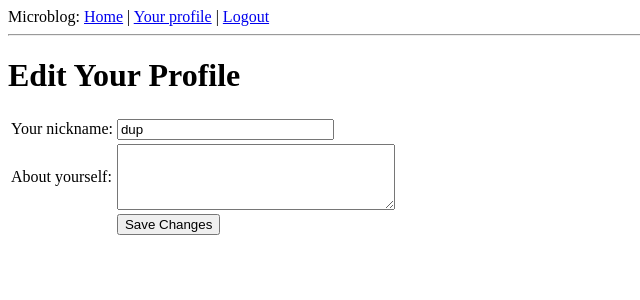
After one commit to domengorjup/flask_tutorial, a Flask app: page /edit in a window 1280 px wide. The commit adds this page. Shown: the top 300 px of the page, without its empty margins (0-640 px from the left). Run offline with Flask 2, Linux system fonts and the light colour scheme; a user stored in the database is signed in; data comes from the database, SQL or seed files in the repository; both versions use the stored data as it was after the commit.

Commit message:
Added more user information

```diff
--- a/app/forms.py
+++ b/app/forms.py
@@ -1,7 +1,11 @@
 from flask.ext.wtf import Form
-from wtforms import StringField, BooleanField
-from wtforms.validators import DataRequired
+from wtforms import StringField, BooleanField, TextAreaField
+from wtforms.validators import DataRequired, Length
 
 class LoginForm(Form):
     openid = StringField('openid', validators=[DataRequired()])
     remember_me = BooleanField('remember_me', default=False)
+
+class EditForm(Form):
+    nickname = StringField('nickname', validators=[DataRequired()])
+    about_me = TextAreaField('about_me', validators=[Length(min=0, max=140)])
--- a/app/models.py
+++ b/app/models.py
@@ -6,6 +6,8 @@ class User(db.Model):
     nickname = db.Column(db.String(64), index=True, unique=True)
     email = db.Column(db.String(120), index=True, unique=True)
     posts = db.relationship('Post', backref='author', lazy='dynamic')
+    about_me = db.Column(db.String(140))
+    last_seen = db.Column(db.DateTime)
 
 	#True, razen ce se ne sme vpisat:
     def is_authenticated(self):
--- /dev/null
+++ b/app/templates/edit.html
@@ -0,0 +1,22 @@
+{% extends "base.html" %}
+
+{% block content %}
+    <h1>Edit Your Profile</h1>
+        <form action="" method="post" name="edit">
+        {{ form.hidden_tag() }}
+        <table>
+            <tr>
+                <td>Your nickname:</td>
+                <td>{{ form.nickname(size=24) }}</td>
+            </tr>
+            <tr>
+                <td>About yourself:</td>
+                <td>{{ form.about_me(cols=32, rows=4) }}</td>
+            </tr>
+            <tr>
+                <td></td>
+                <td><input type="submit" value="Save Changes"></td>
+            </tr>
+        </table>
+    </form>
+{% endblock %}
--- /dev/null
+++ b/app/templates/post.html
@@ -0,0 +1,6 @@
+<table>
+    <tr valign="top">
+        <td><img src="{{ user.avatar(50) }}"></td><td><i>{{ post.author.nickname }}
+         says:</i><br>{{ post.body }}</td>
+    </tr>
+</table>
--- a/app/views.py
+++ b/app/views.py
@@ -1,13 +1,18 @@
 from flask import render_template, flash, redirect, session, url_for, request, g
 from flask.ext.login import login_user, logout_user, current_user, login_required
 from app import app, db, lm, oid
-from .forms import LoginForm
+from .forms import LoginForm, EditForm
 from .models import User
+from datetime import datetime
 
 @app.before_request 	# se izvede preden so klicane view funkcije
 def before_request():
-	g.user = current_user 	# nastavimo vrednost g.user na trenutnega uporabnika iz Flask-Login
-	# sedaj imamo dostop do trenutnega uporabnika znotraj view-ov
+    g.user = current_user 	# nastavimo vrednost g.user na trenutnega uporabnika iz Flask-Login
+    # sedaj imamo dostop do trenutnega uporabnika znotraj view-ov
+    if g.user.is_authenticated():
+        g.user.last_seen = datetime.utcnow()
+        db.session.add(g.user)
+        db.session.commit()
 
 @app.route('/')
 @app.route('/index')
@@ -98,3 +103,19 @@ def user(nickname):
     return render_template('user.html',
                             user=user,
                             posts=posts)
+
+@app.route('/edit', methods=['GET', 'POST'])
+@login_required
+def edit():
+    form = EditForm()
+    if form.validate_on_submit():
+        g.user.nickname = form.nickname.data
+        g.user.about_me = form.about_me.data
+        db.session.add(g.user)
+        db.session.commit()
+        flash('Your changes have been saved.')
+        return redirect(url_for('user', nickname=g.user.nickname))
+    else:
+        form.nickname.data = g.user.nickname
+        form.about_me.data = g.user.about_me
+    return render_template('edit.html', form=form)
--- /dev/null
+++ b/runp.py
@@ -0,0 +1,3 @@
+#!flask/bin/python
+from app import app
+app.run(debug=False)
```
Also changed, not shown: app/templates/user.html (+7 -7 lines), db_repository/versions/004_migration.py (added, +31 -0 lines), app.db, 6 other files.
